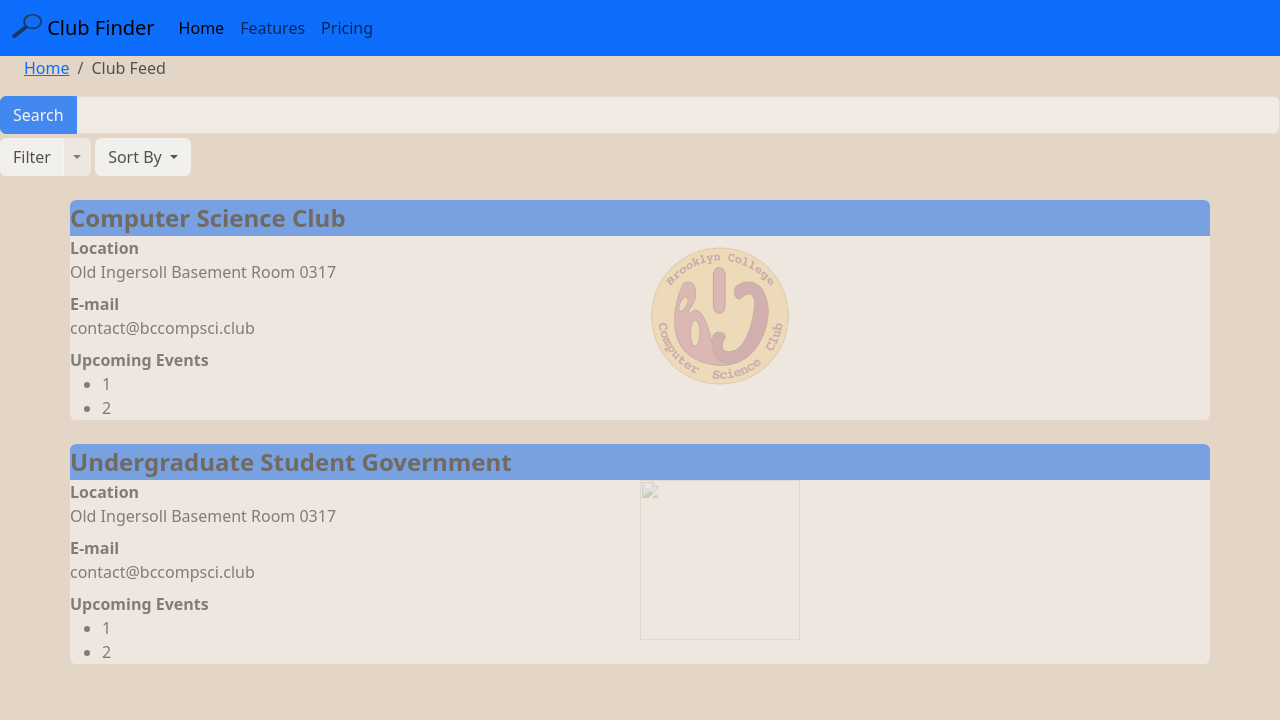
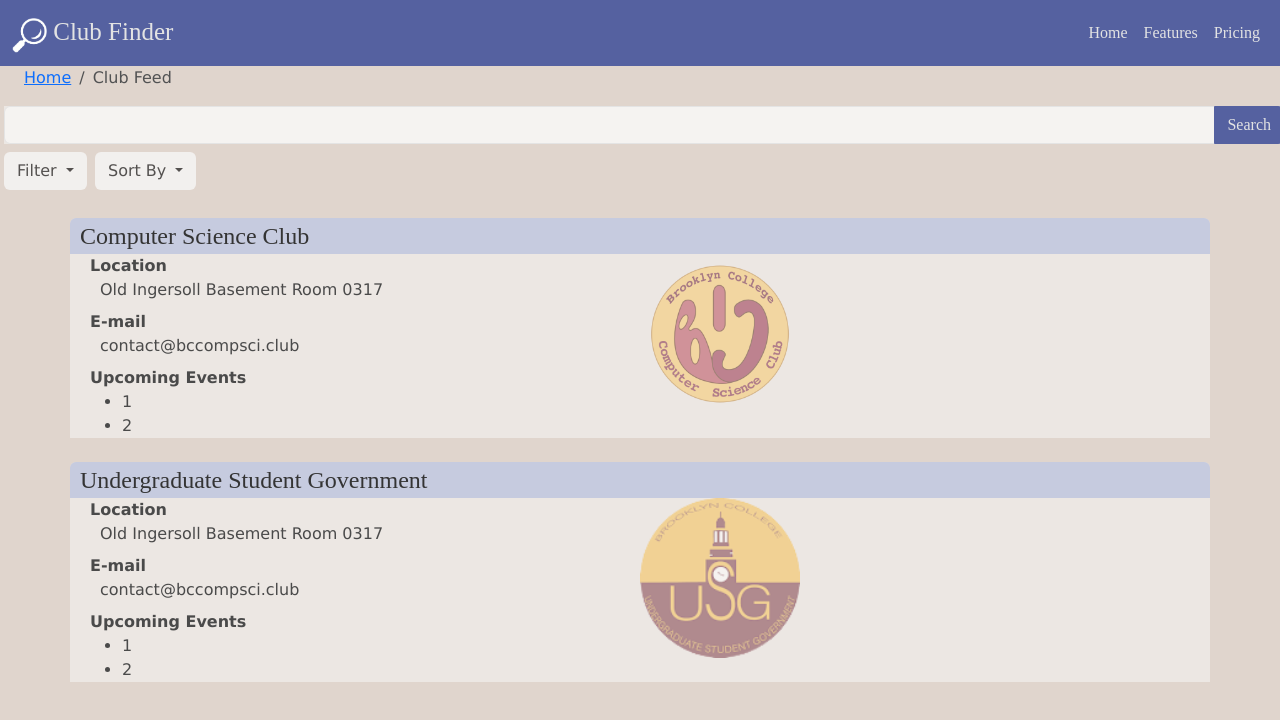
Before and after one commit to AliAngelinaaa/ClubFinder, a website: page ClubsFeed.html in a window 1280 px wide. Shown: the top 720 px of the page. Drawn offline with nearby package versions, Linux system fonts and the light colour scheme.

Commit message:
fixing css for existing pages

```diff
--- a/ClubFinder.css
+++ b/ClubFinder.css
@@ -0,0 +1,86 @@
+.navbar-light{
+    font-family: Verdana-Bold;
+    color:rgb(227, 227, 227);
+    background-color: rgb(85, 97, 160);
+}
+
+.nav-link{
+    color:rgb(227, 227, 227);
+}
+
+.nav-link:hover{
+    font-size: 17px;
+    color: rgb(255, 247, 238);
+}
+
+.navbar-brand{
+    font-size: 25px;
+    color:rgb(227, 227, 227);
+}
+
+.navbar-brand:hover, .navbar-brand:active:focus{
+    font-size: 26px;
+    color: rgb(255, 247, 238);
+}
+
+.breadcrumb-item{
+    font-family:Verdana;
+    font-weight: 500;
+}
+
+.btn-primary{
+    font-family: Verdana-Bold;
+    color:rgb(227, 227, 227);
+    background-color: rgb(85, 97, 160);
+    border-color:rgb(85, 97, 160);
+}
+
+.btn-primary:hover{
+    background-color:rgb(63, 77, 143);
+    border-color:rgb(63, 77, 143);
+}
+
+.btn-primary:active:focus{
+    background-color:rgb(40, 54, 126);
+    border-color:rgb(40, 54, 126);
+}
+
+.input-group{
+    background-color:rgb(236, 231, 227);
+}
+
+.filter-btn{
+    font-family: Verdana;
+    color: rgb(38, 38, 38);
+    background-color: rgb(247, 246, 245);
+}
+
+.sort-btn{
+    font-family: Verdana;
+    color: rgb(38, 38, 38);
+    background-color: rgb(247, 246, 245);
+}
+
+.content-header{
+    font-family: Verdana-Bold;
+    color: rgb(52, 52, 52);
+    background-color: rgb(85, 97, 160, 30%);
+}
+
+.content-details{
+    font-family: Verdana;
+    color: rgb(74, 74, 74);
+    background-color: rgb(236, 231, 227);
+}
+
+.header-margin-left{
+    margin-left: 10px;
+}
+
+.details-margin-left{
+    margin-left: 20px;
+}
+
+.dd-margin-left{
+    margin-left: 10px;
+}
--- a/ClubsFeed.html
+++ b/ClubsFeed.html
@@ -6,21 +6,22 @@
     <meta http-equiv="X-UA-Compatible" content="IE=edge">
     <meta name="viewport" content="width=device-width, initial-scale=1.0">
     <link href="https://cdn.jsdelivr.net/npm/bootstrap@5.3.0-alpha3/dist/css/bootstrap.min.css" rel="stylesheet" integrity="sha384-KK94CHFLLe+nY2dmCWGMq91rCGa5gtU4mk92HdvYe+M/SXH301p5ILy+dN9+nJOZ" crossorigin="anonymous">
+    <link href="ClubFinder.css" rel="stylesheet" type="text/css">
     <title>Clubs Feed</title>
 </head>
-<body style="background-color: rgb(227, 214, 198);">
-    <nav id="navbar" class="navbar navbar-expand-lg navbar-light bg-primary">
+<body style="background-color: rgb(224, 213, 205);">
+    <nav id="navbar" class="navbar navbar-expand-lg navbar-light">
         <div class="container-fluid">
           <a class="navbar-brand" href="./Home.html">
-            <img src="./magnifying-glass-icon-28.png" alt="Logo" width="30" height="24" class="d-inline-block align-text-top">
+            <img src="./magnifying_glass_white.png" alt="Logo" width="35" height="35" class="d-inline-block align-text-top">
               Club Finder
           </a>
           <button class="navbar-toggler" type="button" data-bs-toggle="collapse" data-bs-target="#navbarNavAltMarkup" aria-controls="navbarNavAltMarkup" aria-expanded="false" aria-label="Toggle navigation">
             <span class="navbar-toggler-icon"></span>
           </button>
-          <div class="collapse navbar-collapse" id="navbarNavAltMarkup">
+          <div class="collapse navbar-collapse justify-content-end" id="navbarNavAltMarkup">
             <div class="navbar-nav">
-              <a class="nav-link active" aria-current="page" href="./Home.html">Home</a>
+              <a class="nav-link" aria-current="page" href="./Home.html">Home</a>
               <a class="nav-link" href="#">Features</a>
               <a class="nav-link" href="#">Pricing</a>
             </div>
@@ -35,20 +36,16 @@
         </ol>
     </nav>
 
-    <div id="search-bar" class="input-group mb-1">
-        <button class="btn btn-primary opacity-75" type="button" id="button-addon2">Search</button>
-        <input type="text" class="form-control opacity-50" aria-label="Search Bar" aria-describedby="button-addon2">
+    <div id="search-bar" class="input-group m-1 p-0">
+        <input type="search" class="form-control opacity-50" aria-label="Search Bar" aria-describedby="button-addon2">
+        <button class="btn btn-primary" type="button" id="button-addon2">Search</button>
     </div>
 
-    <div id="filter" class="btn-group">
+    <div id="filter" class="btn-group m-1 p-0">
         <!-- <button type="button" class="btn opacity-75" style="background-color: rgb(19, 87, 221);">Filter</button> -->
-        <button type="button" class="btn bg-light opacity-75">Filter</button>
+        <button type="button" class="btn bg-light dropdown-toggle filter-btn opacity-75" id="filterr" data-bs-toggle="dropdown" aria-expanded="false">Filter </button>
         <!-- <button type="button" class="btn dropdown-toggle dropdown-toggle-split opacity-50" style="background-color: rgb(19, 87, 221);" data-bs-toggle="dropdown" aria-expanded="false"> -->
-        <button type="button" class="btn bg-light dropdown-toggle dropdown-toggle-split opacity-50" data-bs-toggle="dropdown" aria-expanded="false">
-
-            <span class="visually-hidden">Toggle Dropdown</span>
-        </button>
-        <ul class="dropdown-menu">
+        <ul class="dropdown-menu" aria-labelledby="filterr">
             <li><a class="dropdown-item" href="#">Action</a></li>
             <li><a class="dropdown-item" href="#">Another action</a></li>
             <li><a class="dropdown-item" href="#">Something else here</a></li>
@@ -59,9 +56,7 @@
         <!-- <button class="btn dropdown-toggle opacity-75" style="background-color: rgb(19, 87, 221);" type="button" id="sort" data-bs-toggle="dropdown" aria-expanded="false">
             Sort By
         </button> -->
-        <button class="btn bg-light dropdown-toggle opacity-75" type="button" id="sort" data-bs-toggle="dropdown" aria-expanded="false">
-            Sort By
-        </button>
+        <button class="btn bg-light dropdown-toggle sort-btn opacity-75" type="button" id="sort" data-bs-toggle="dropdown" aria-expanded="false">Sort By </button>
         <ul class="dropdown-menu" aria-labelledby="sort">
             <li><a class="dropdown-item" href="#">Action</a></li>
             <li><a class="dropdown-item" href="#">Another action</a></li>
@@ -70,18 +65,18 @@
     </div>
 
     <div id="content">
-        <div id="Computer Science Club" class="container bg-light rounded opacity-50 mt-4 p-0">
-            <div id="content-header" class="bg-primary rounded-top-2 fs-4 fw-bolder text-body-emphasis">
-                    Computer Science Club
+        <div id="Computer Science Club" class="container bg-light rounded mt-4 p-0">
+            <div id="content-header" class="content-header rounded-top-2 fs-4 l-1">
+                    <div class="header-margin-left">Computer Science Club</div>
             </div>
-            <div id="content-details">
+            <div id="content-details" class="content-details">
                 <span class="position-absolute opacity-50 start-50"><img src="./cs.png" alt="" style="height: 10rem; width: 10rem;"></span>
-                    <dl>
+                    <dl class="details-margin-left">
                         <dt>Location</dt>
-                        <dd>Old Ingersoll Basement Room 0317</dd>
+                        <dd class="dd-margin-left">Old Ingersoll Basement Room 0317</dd>
 
                         <dt>E-mail</dt>
-                        <dd>contact@bccompsci.club</dd>
+                        <dd class="dd-margin-left">contact@bccompsci.club</dd>
 
                         <dt>Upcoming Events</dt>
                         <dd>
@@ -94,18 +89,18 @@
             </div>
         </div>
 
-        <div id="USG" class="container bg-light rounded opacity-50 mt-4 p-0">
-            <div id="content-header" class="bg-primary rounded-top-2 fs-4 fw-bolder text-body-emphasis">
-                    Undergraduate Student Government
+        <div id="USG" class="container bg-light rounded mt-4 p-0">
+            <div id="content-header" class="content-header rounded-top-2 fs-4">
+                    <div class="header-margin-left">Undergraduate Student Government</div>
             </div>
-            <div id="content-details">
-                <span class="position-absolute opacity-50 start-50"><img src="./usg.png" alt="" style="height: 10rem; width: 10rem;"></span>
-                    <dl>
+            <div id="content-details" class="content-details">
+                <span class="position-absolute opacity-50 start-50"><img src="CollegeLogos/usg.png" alt="" style="height: 10rem; width: 10rem;"></span>
+                    <dl class="details-margin-left">
                         <dt>Location</dt>
-                        <dd>Old Ingersoll Basement Room 0317</dd>
+                        <dd class="dd-margin-left">Old Ingersoll Basement Room 0317</dd>
 
                         <dt>E-mail</dt>
-                        <dd>contact@bccompsci.club</dd>
+                        <dd class="dd-margin-left">contact@bccompsci.club</dd>
 
                         <dt>Upcoming Events</dt>
                         <dd>
```
Also changed, not shown: Home.html (+8 -8 lines), magnifying_glass_white.png (added).
